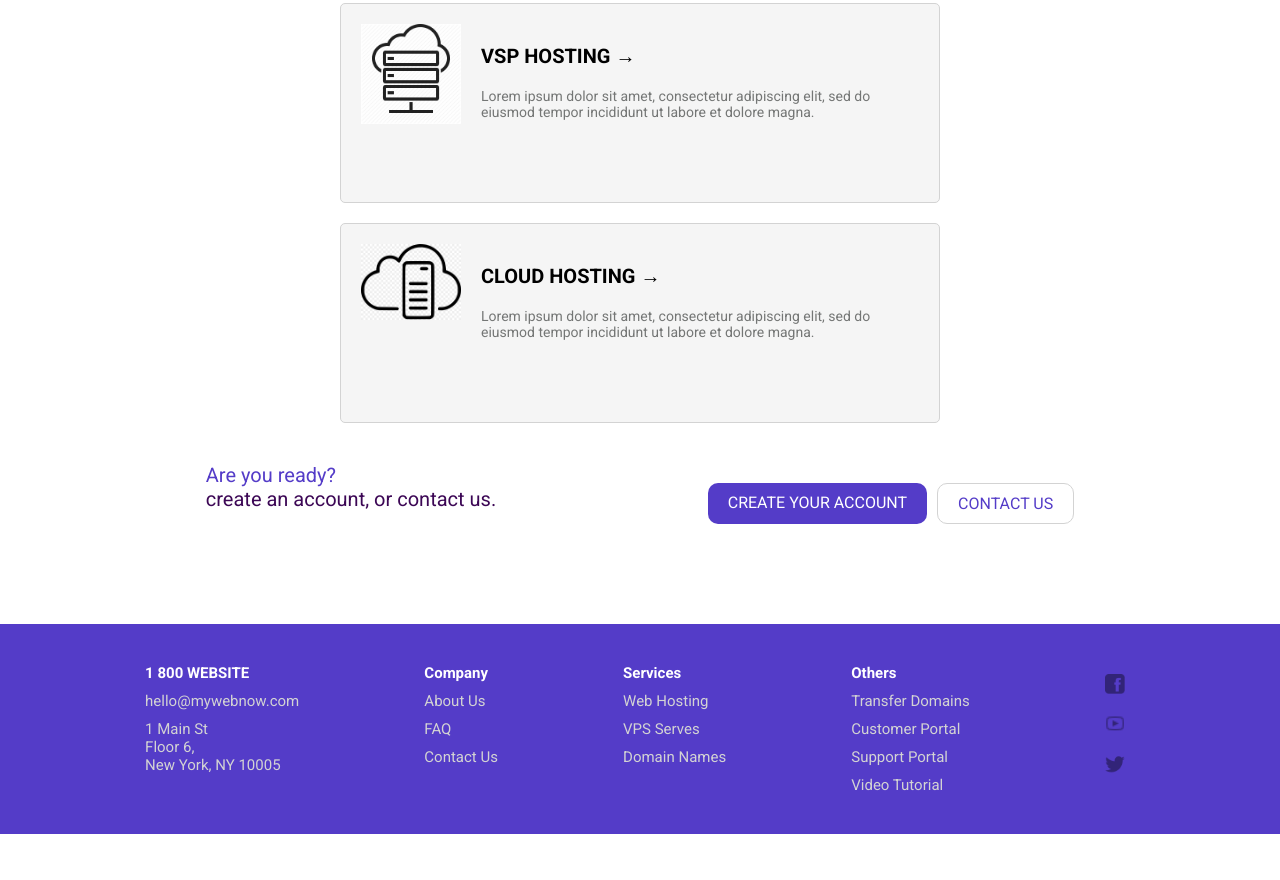
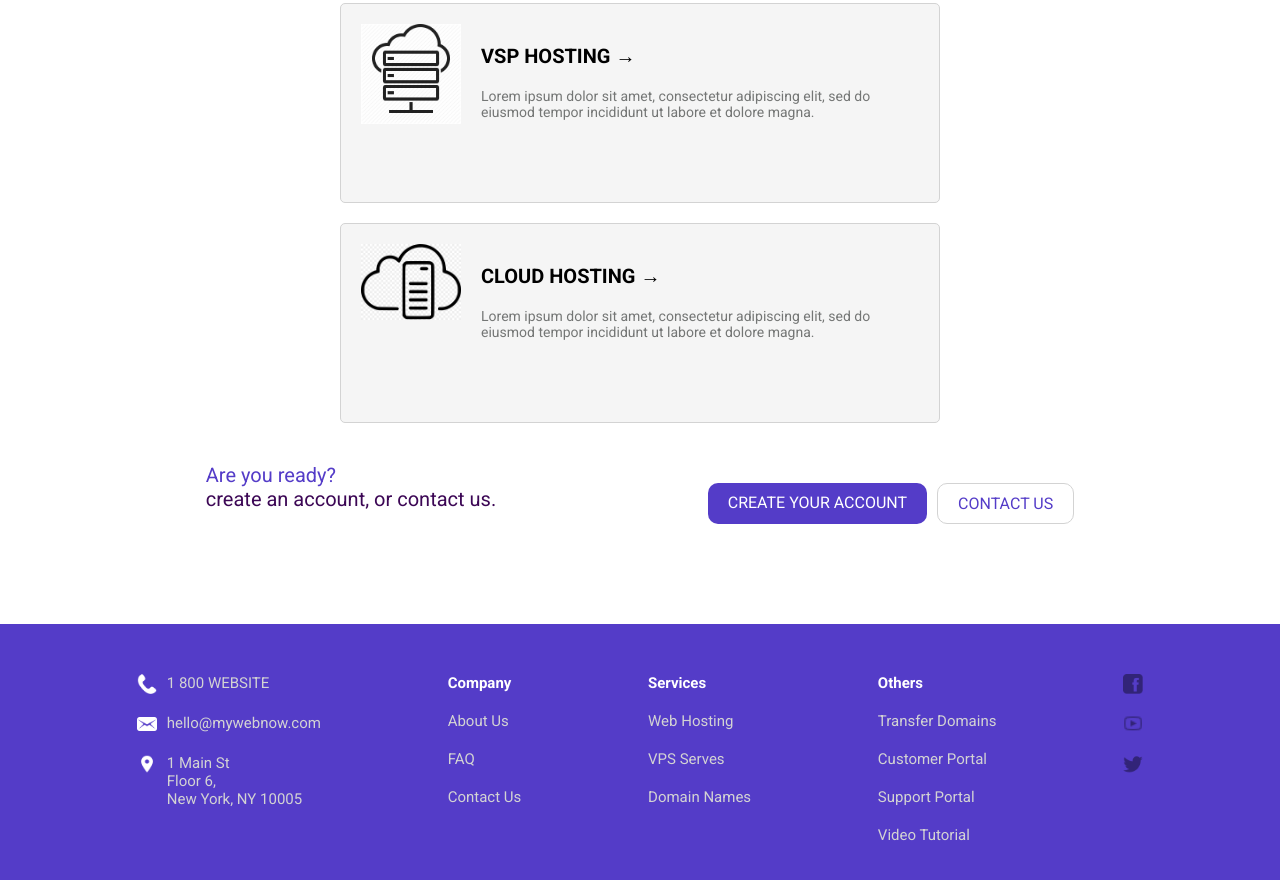
Before and after one commit to AMSpears/ThesisCodeChallenge, a plain HTML site: page index.html in a window 1280 px wide. Shown: the part 1670-2550 px from the top of the page. Before the commit the page ends 2504 px from the top, so only its background shows below. Drawn offline with Linux system fonts and the light colour scheme.

Commit message:
add missing footer icons and update social logos

```diff
--- a/index.html
+++ b/index.html
@@ -93,11 +93,18 @@
         <footer>
             <div class ="footer-content-containter">
                 <div class ="footer-content">
-                    <ul>
-                        <li>1 800 WEBSITE</li>
-                        <li>hello@mywebnow.com</li>
-                        <li>1 Main St <br/> Floor 6,<br/> New York, NY 10005 </li>
-                    </ul>
+                    <div class ="contact-link">
+                        <div class= "item"><img src="assets/phone-icon.png" alt="Phone" /></div>
+                        <div class ="item"><p>1 800 WEBSITE</p></div>
+                    </div>
+                    <div class="contact-link">
+                        <div class ="item"><img src="assets/mail-icon.png" alt = "mail"/></div>
+                        <div class ="item"><p>hello@mywebnow.com</p></div>
+                    </div>
+                    <div class="contact-link">
+                        <div class ="item"><img src="assets/location-icon.png" alt ="location" /></div>
+                        <div class ="item"><p>1 Main St <br/> Floor 6,<br/> New York, NY 10005 </p></div>
+                    </div>
                 </div>
                 <div class ="footer-content">
                     <ul>
--- a/style.css
+++ b/style.css
@@ -298,12 +298,28 @@ footer {
 footer .footer-content-containter {
     display: flex;
     flex-direction: column;
+}
 
+footer .footer-content-containter .footer-content .contact-link {
+    display: flex;
+    margin: 20px;
 }
+
+footer .footer-content-containter .footer-content .contact-link .item img {
+    opacity: 1;
+    background: inherit;
+    margin: 0 10px 0 0;
+}
+
+footer .footer-content-containter .footer-content .contact-link .item p {
+    font-size: 15px;
+    color: #D3D3D3;
+}
+
 
 footer .footer-content-containter .footer-content ul li {
     list-style-type: none;
-    margin: 10px;
+    margin: 20px;
     font-size: 15px;
     color: #D3D3D3;
 }
```
Also changed, not shown: assets/location-icon.png (added), assets/mail-icon.png (added), assets/phone-icon.png (added).
